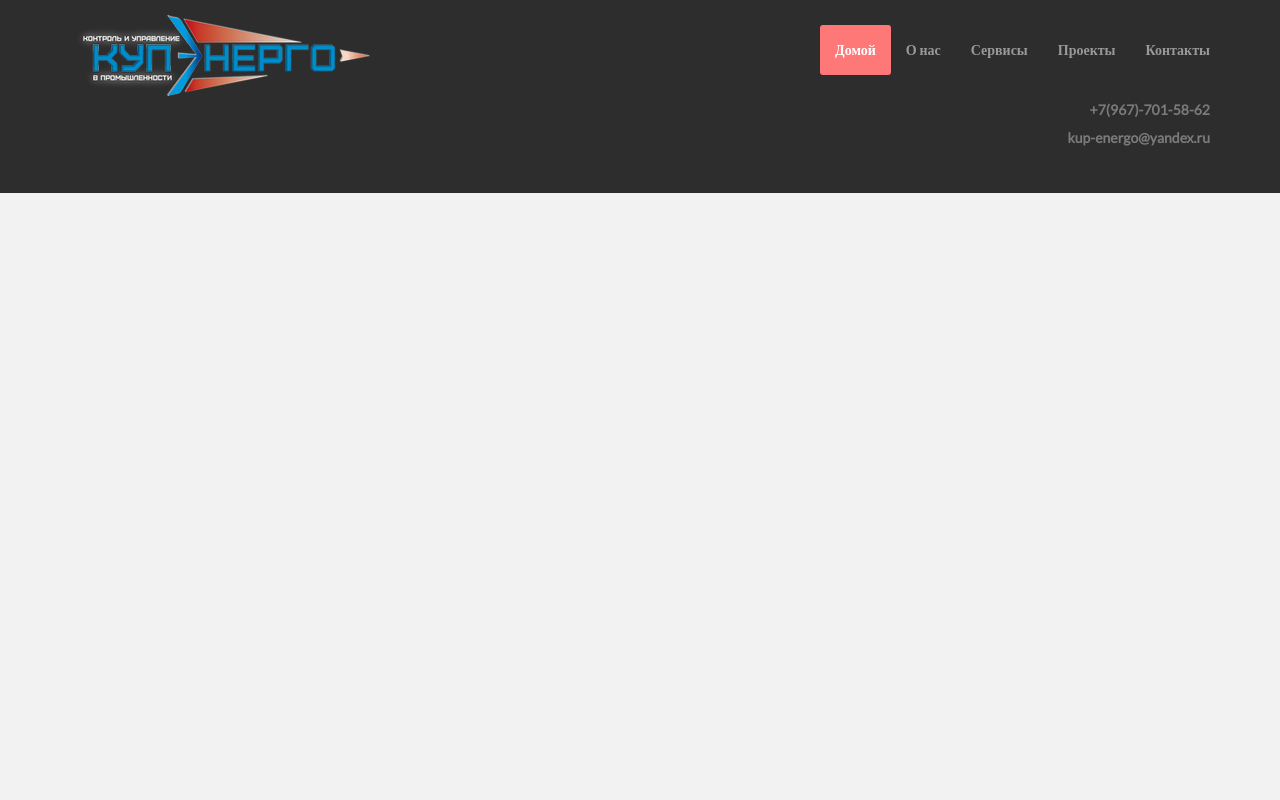
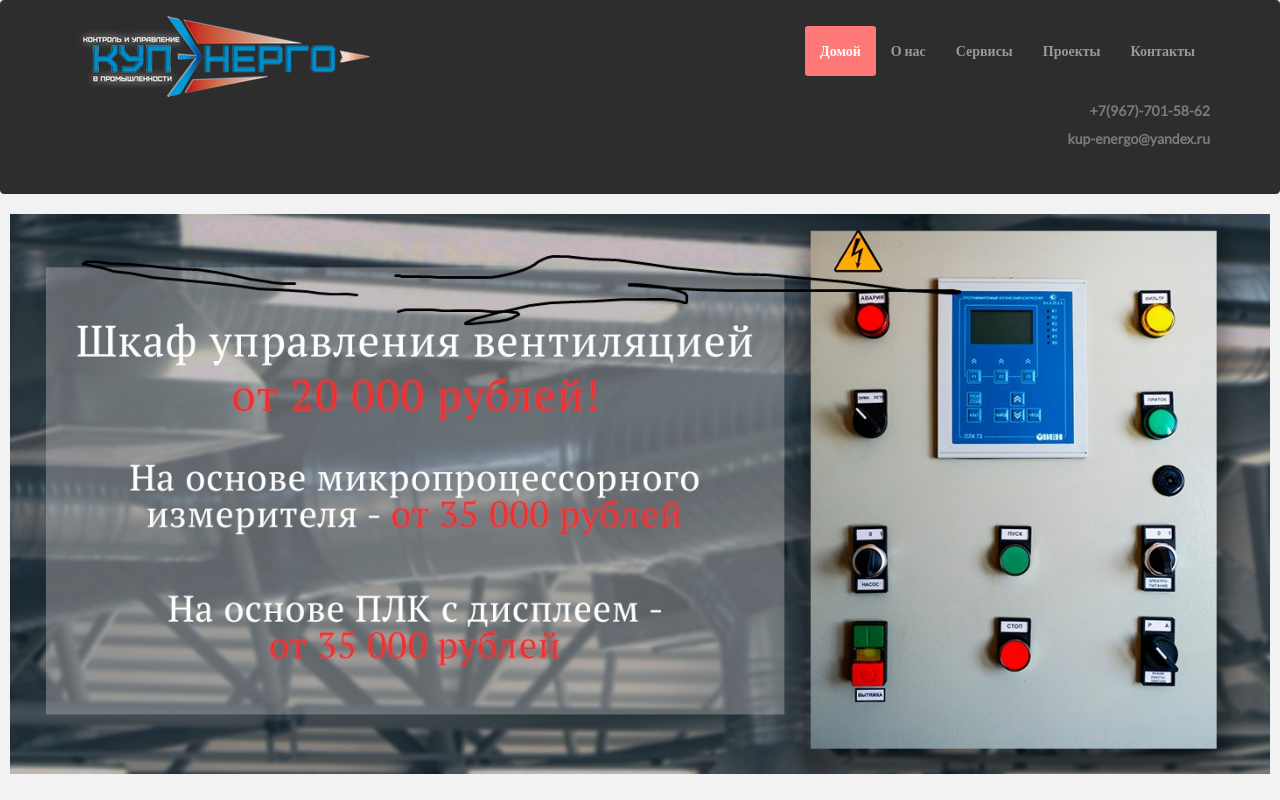
Before and after one commit to ikupdev/new-kupenergo.ru, a plain HTML site: page index.html in a window 1280 px wide. Drawn offline with Linux system fonts and the light colour scheme.

Commit message:
slider added

```diff
--- a/css/main.css
+++ b/css/main.css
@@ -131,3 +131,30 @@ navbar-brand-small-wrapper {
         display: none;
     }
 }
+
+/*#headerwrap {*/
+/*    background: url("../img/header-img.jpg") no-repeat center top;*/
+/*    margin-top: -10px;*/
+/*    padding-top: 20px;*/
+/*    text-align: center;*/
+/*    background-attachment: fixed;*/
+/*    background-position: center center;*/
+/*    min-height: 500px;*/
+/*    width: 100%;*/
+/*    max-width: 1280px;*/
+/*    -webkit-background-size: cover;*/
+/*    -moz-background-size: cover;*/
+/*    -o-background-size: cover;*/
+/*    background-size: 100%;*/
+/*}*/
+
+.simple-slider {
+    display: block;
+    margin-top: 10px;
+}
+
+.slider-item img {
+    width: 100%;
+    padding: 10px;
+    max-width: 1280px;
+}
--- a/index.html
+++ b/index.html
@@ -10,7 +10,7 @@
     <link rel="stylesheet" href="css/main.css">
 </head>
 <body>
-<div class="navbar navbar-inverse navbar-fixed-top">
+<div class="navbar navbar-inverse">
     <div class="container">
         <div class="navbar-brand-small-wrapper">
             <a class="navbar-brand-small" href="index.html">
@@ -42,11 +42,34 @@
         </div>
     </div>
 </div>
+<div class="simple-slider">
+    <div class="row centered">
+        <div class="wrap">
+            <div class="slider-item slider-fade">
+                <img src="img/slider/slider-1.jpg" alt="slide 1">
+            </div>
+            <div class="slider-item slider-fade">
+                <img src="img/slider/slider-2.jpg" alt="slide 2">
+            </div>
+            <div class="prev">
+                <div class="arrow-left"></div>
+            </div>
+            <div class="next">
+                <div class="arrow-right"></div>
+            </div>
+        </div>
+        <div class="slider-dots">
+            <div class="dot dot-active"></div>
+            <div class="dot"></div>
+            <div class="dot"></div>
+            <div class="dot"></div>
+        </div>
+    </div>
 </div>
-
 
 
 <script src="js/jquery-3.5.1.min.js"></script>
 <script src="js/bootstrap.min.js"></script>
+<script src="js/simple_slider.js"></script>
 </body>
 </html>
--- /dev/null
+++ b/js/simple_slider.js
@@ -0,0 +1,61 @@
+class Slider {
+
+	constructor(delay = 0) {
+		this.block = document.querySelector('#slider');
+		this.items = document.querySelectorAll('.slider-item');
+		this.dots = [...document.querySelectorAll('.dot')];
+		this.prev = document.querySelector('.prev');
+		this.next = document.querySelector('.next');
+		this.delay = delay;
+		this.current = 0;
+		this._init();
+	}
+
+	_init() {
+		this.items.forEach(el => el.style.display = 'none');
+		this.items[0].style.display = 'block';
+		this.dots.forEach(el => el.classList.remove('dot-active'));
+		this.dots[0].classList.add('dot-active');
+		this.prev.addEventListener('click', this._leftFrame.bind(this));
+		this.next.addEventListener('click', this._rightFrame.bind(this));
+		this.dots.forEach(el => el.addEventListener('click', this._dotPress.bind(this)));
+		if (this.delay) {
+			const timer = setInterval(this._rightFrame.bind(this), this.delay)
+		}
+	}
+
+	_leftFrame() {
+		this._clearFrame();
+		(this.current === 0) ? this.current = this.items.length - 1 : this.current--;
+		this._renderFrame();
+	}
+
+	_rightFrame() {
+		this._clearFrame();
+		(this.current === this.items.length - 1) ? this.current = 0 : this.current++;
+		this._renderFrame();
+	}
+
+	_clearFrame() {
+		this.items[this.current].style.display = 'none';
+		this.dots[this.current].classList.remove('dot-active');
+	}
+
+	_renderFrame() {
+		this.items[this.current].style.display = 'block';
+		this.dots[this.current].classList.add('dot-active');
+	}
+
+	_dotPress({target}) {
+		if (target.classList.contains('dot-active')) return;
+		const n = this.dots.indexOf(target);
+		this._clearFrame();
+		this.current = n;
+		this._renderFrame();
+	}
+}
+
+window.addEventListener('DOMContentLoaded', () => {
+
+	let slider = new Slider(3000);
+});
```
Also changed, not shown: img/slider/back-vent.jpg (deleted), img/slider/slider-1.jpg (added), img/slider/slider-2.jpg (added).
